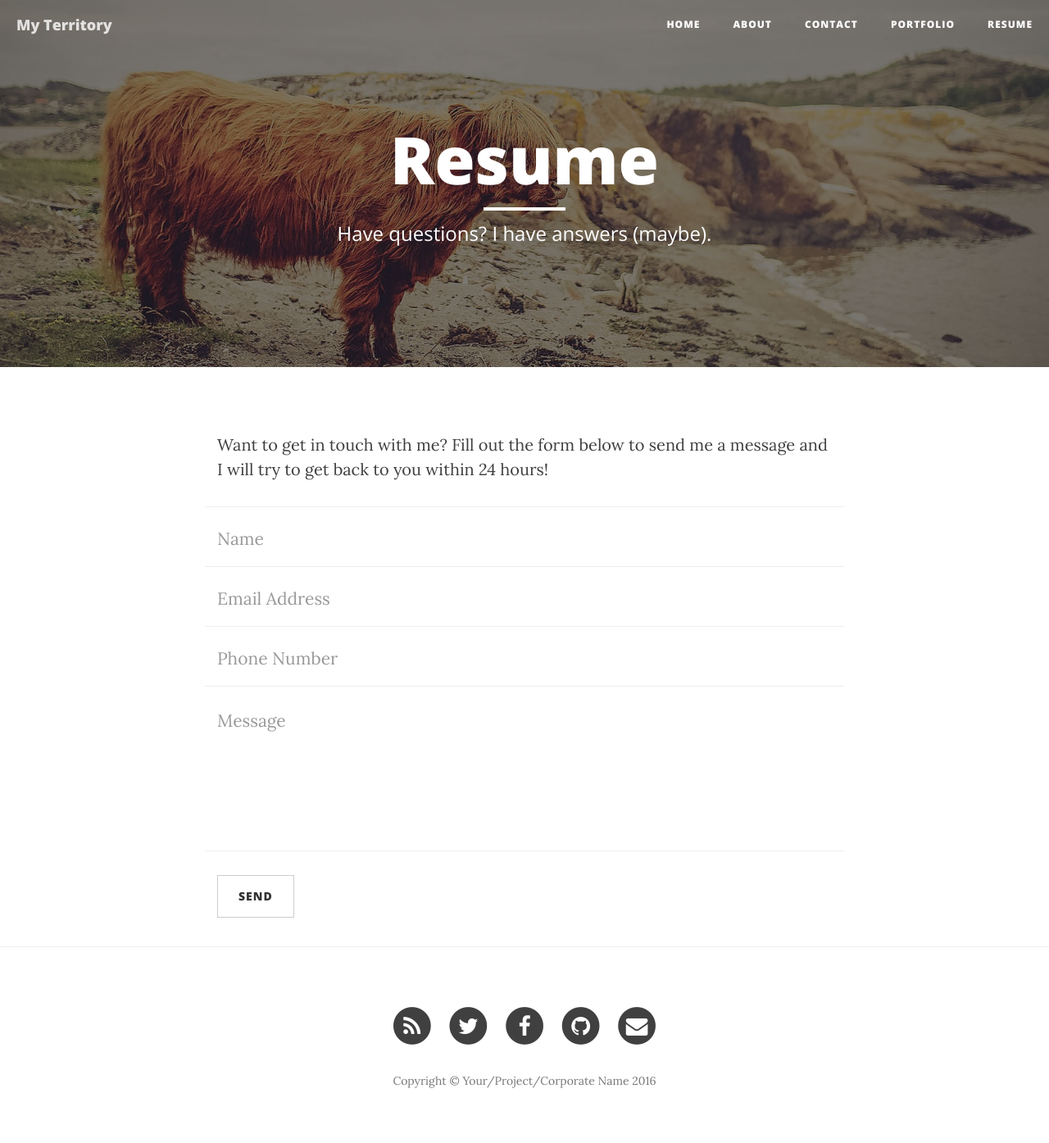
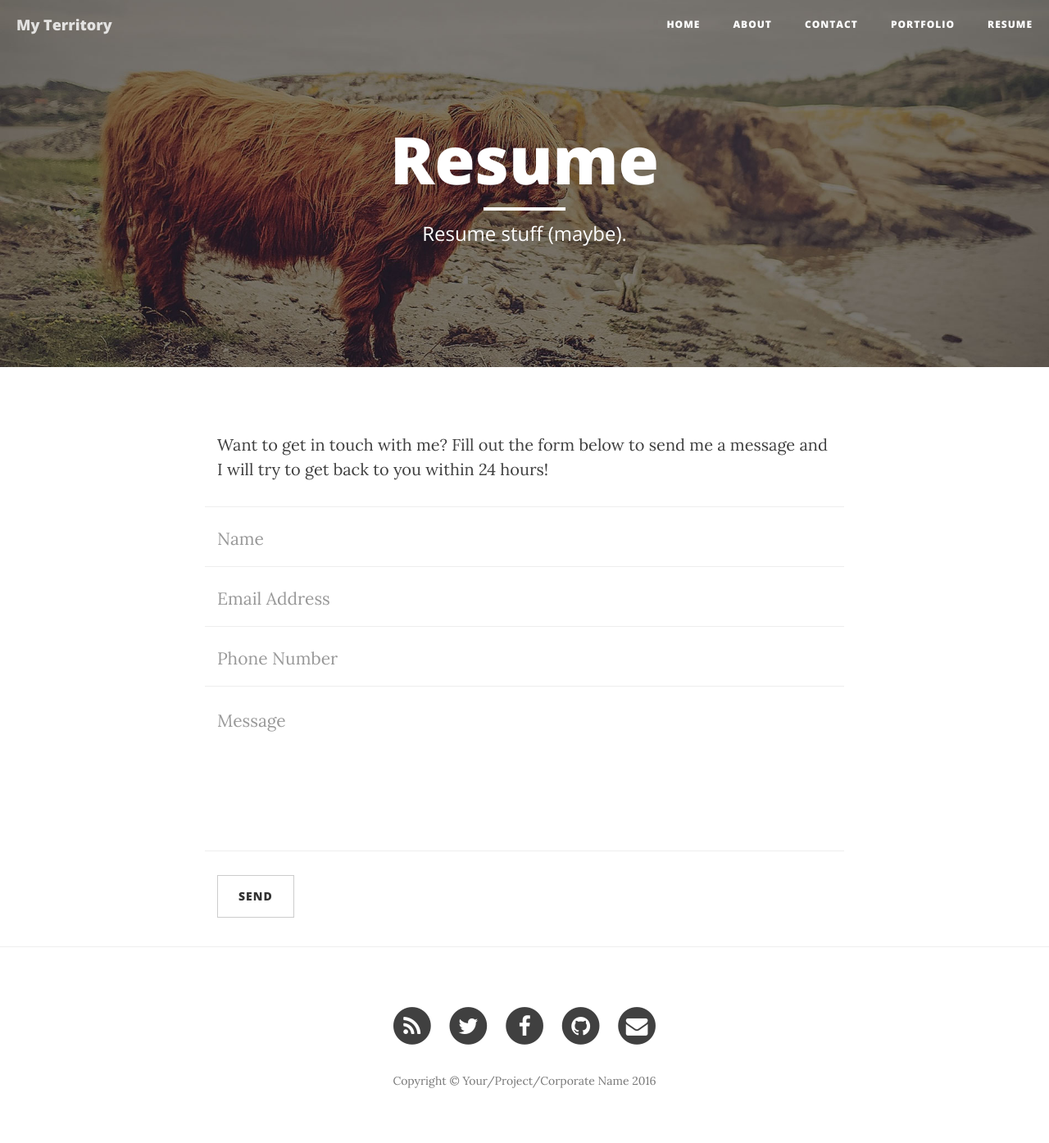
Before and after one commit to it-projects-llc/odoo-saas-tools, a Jekyll site: the page built from resume.html, in a window 1280 px wide. Shown: the whole page at 82% size. Built offline with Jekyll 4.4.1, drawn with Linux system fonts in a browser that asks for light colours; nearby versions of some CDN libraries.

Commit message:
Modified Resume

```diff
--- a/resume.html
+++ b/resume.html
@@ -1,7 +1,7 @@
 ---
 layout: page
 title: "Resume"
-description: "Have questions? I have answers (maybe)."
+description: "Resume stuff (maybe)."
 header-img: "img/contact-bg.jpg"
 ---
 
```
